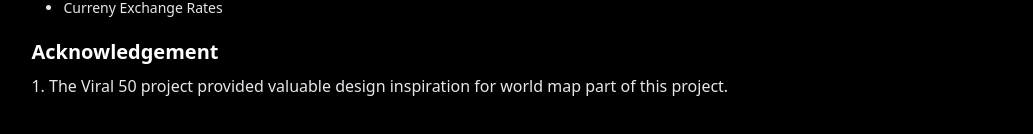
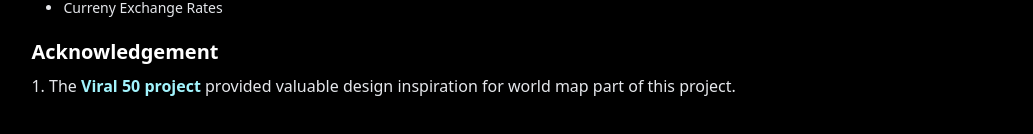
Before and after one commit to Juin28/Income_Expense_Atlas, a React (Vite) app: page /DH2321_Project/information in a window 1280 px wide. Shown: the part 4258-4392 px from the top of the page, without its empty margins (119-1152 px from the left). Built offline with nearby package versions, Linux system fonts and the light colour scheme.

Commit message:
Add link to data and references

```diff
--- a/src/pages/InformationPage.jsx
+++ b/src/pages/InformationPage.jsx
@@ -202,7 +202,7 @@ export default function InformationPage() {
                     <h3 className="font-semibold text-xl mb-2">Data Sources</h3>
                     <ol className="list-decimal list-inside text-gray-200">
                         <li>
-                            <strong>Numbeo</strong>
+                            <a className="font-bold" href="https://www.numbeo.com/cost-of-living/">Numbeo</a>
                             <ul className="list-disc ml-4  text-sm">
                                 <li className="my-1 ml-4">Clothing and Shoes Expenses</li>
                                 <li className="my-1 ml-4">Groceries Expenses</li>
@@ -215,7 +215,7 @@ export default function InformationPage() {
                             </ul>
                         </li>
                         <li>
-                            <strong>XE</strong>
+                            <a className="font-bold" href="https://www.xe.com">XE</a>
                             <ul className="list-disc ml-4  text-sm">
                                 <li className="my-1 ml-4">Curreny Exchange Rates</li>
                             </ul>
@@ -226,7 +226,7 @@ export default function InformationPage() {
                     <h3 className="font-semibold text-xl mb-2">Acknowledgement</h3>
                     <ol className="list-decimal list-inside text-gray-200">
                         <li>
-                            The Viral 50 project provided valuable design inspiration for world map part of this project.
+                            The <a className="font-bold text-cyan-200" href="https://viral50vis.github.io">Viral 50 project</a> provided valuable design inspiration for world map part of this project.
                         </li>
                     </ol>
                 </div>
```
